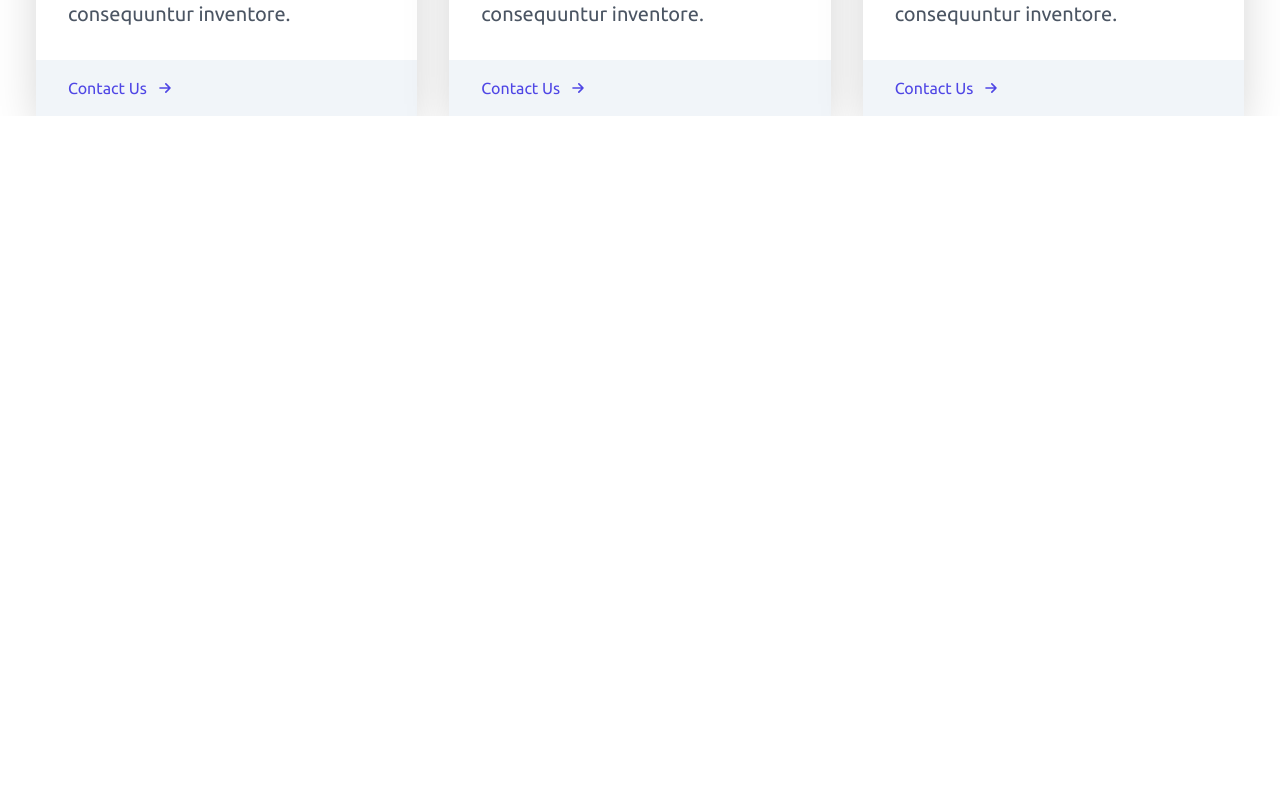
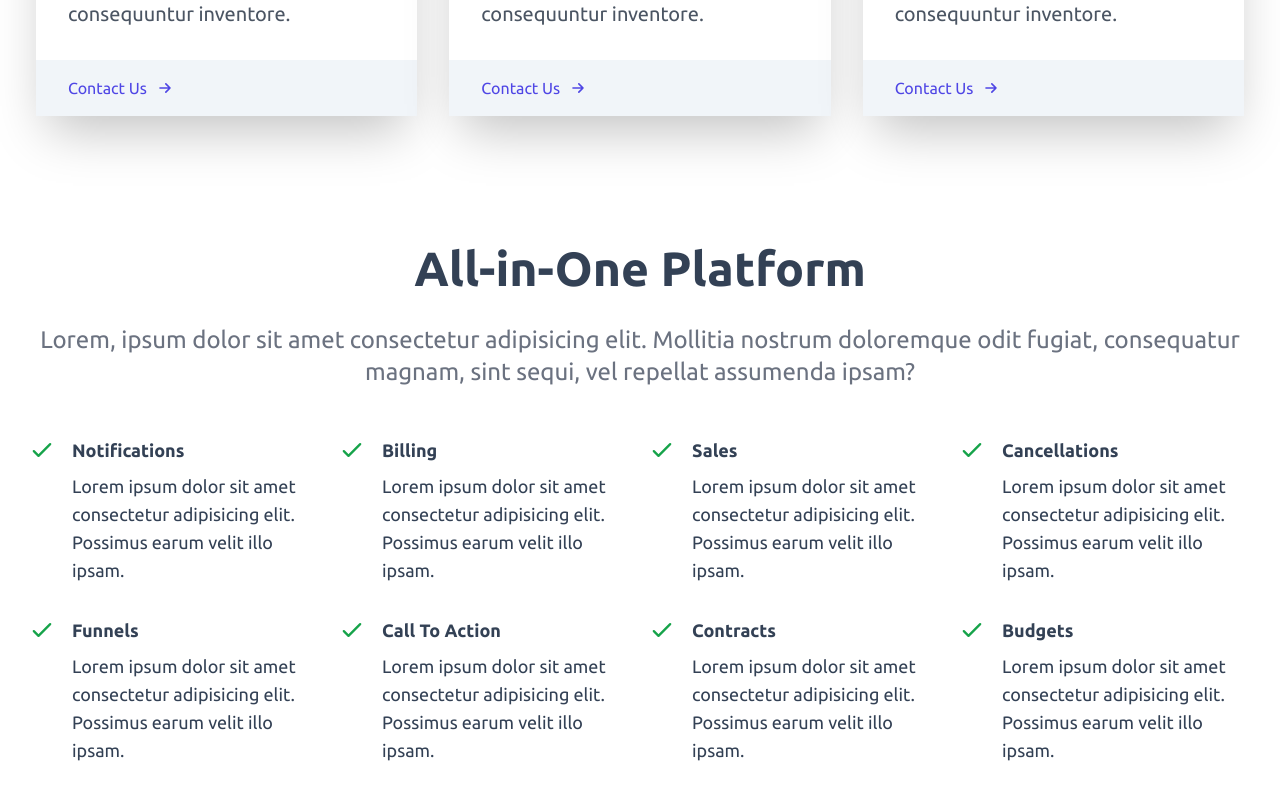
Before and after one commit to thes3interdev/slp-mawingu-website, a React (Vite) app: page / in a window 1280 px wide. Shown: the part 2114-2914 px from the top of the page. Before the commit the page ends 2230 px from the top, so only its background shows below. Built offline with nearby package versions, Linux system fonts and the light colour scheme.

Commit message:
feat: platform section.

```diff
--- /dev/null
+++ b/src/components/SectionPlatform.jsx
@@ -0,0 +1,125 @@
+import { CheckIcon } from '@heroicons/react/outline';
+import React from 'react';
+
+const SectionPlatform = () => {
+	return (
+		<div className="my-32 w-full">
+			<div className="mx-auto max-w-[1240px] px-2">
+				<h2 className="text-center text-5xl font-bold">All-in-One Platform</h2>
+				<p className="py-8 text-center text-2xl text-gray-500">
+					Lorem, ipsum dolor sit amet consectetur adipisicing elit. Mollitia nostrum
+					doloremque odit fugiat, consequatur magnam, sint sequi, vel repellat assumenda
+					ipsam?
+				</p>
+
+				<div className="grid gap-4 py-4 sm:grid-cols-2 lg:grid-cols-4">
+					<div className="flex">
+						<div>
+							<CheckIcon className="mr-4 h-7 w-7 text-green-600" />
+						</div>
+						<div>
+							<h3 className="text-lg font-bold">Notifications</h3>
+							<p className="pt-2 pb-4 text-lg">
+								Lorem ipsum dolor sit amet consectetur adipisicing elit. Possimus earum
+								velit illo ipsam.
+							</p>
+						</div>
+					</div>
+
+					<div className="flex">
+						<div>
+							<CheckIcon className="mr-4 h-7 w-7 text-green-600" />
+						</div>
+						<div>
+							<h3 className="text-lg font-bold">Billing</h3>
+							<p className="pt-2 pb-4 text-lg">
+								Lorem ipsum dolor sit amet consectetur adipisicing elit. Possimus earum
+								velit illo ipsam.
+							</p>
+						</div>
+					</div>
+
+					<div className="flex">
+						<div>
+							<CheckIcon className="mr-4 h-7 w-7 text-green-600" />
+						</div>
+						<div>
+							<h3 className="text-lg font-bold">Sales</h3>
+							<p className="pt-2 pb-4 text-lg">
+								Lorem ipsum dolor sit amet consectetur adipisicing elit. Possimus earum
+								velit illo ipsam.
+							</p>
+						</div>
+					</div>
+
+					<div className="flex">
+						<div>
+							<CheckIcon className="mr-4 h-7 w-7 text-green-600" />
+						</div>
+						<div>
+							<h3 className="text-lg font-bold">Cancellations</h3>
+							<p className="pt-2 pb-4 text-lg">
+								Lorem ipsum dolor sit amet consectetur adipisicing elit. Possimus earum
+								velit illo ipsam.
+							</p>
+						</div>
+					</div>
+
+					<div className="flex">
+						<div>
+							<CheckIcon className="mr-4 h-7 w-7 text-green-600" />
+						</div>
+						<div>
+							<h3 className="text-lg font-bold">Funnels</h3>
+							<p className="pt-2 pb-4 text-lg">
+								Lorem ipsum dolor sit amet consectetur adipisicing elit. Possimus earum
+								velit illo ipsam.
+							</p>
+						</div>
+					</div>
+
+					<div className="flex">
+						<div>
+							<CheckIcon className="mr-4 h-7 w-7 text-green-600" />
+						</div>
+						<div>
+							<h3 className="text-lg font-bold">Call To Action</h3>
+							<p className="pt-2 pb-4 text-lg">
+								Lorem ipsum dolor sit amet consectetur adipisicing elit. Possimus earum
+								velit illo ipsam.
+							</p>
+						</div>
+					</div>
+
+					<div className="flex">
+						<div>
+							<CheckIcon className="mr-4 h-7 w-7 text-green-600" />
+						</div>
+						<div>
+							<h3 className="text-lg font-bold">Contracts</h3>
+							<p className="pt-2 pb-4 text-lg">
+								Lorem ipsum dolor sit amet consectetur adipisicing elit. Possimus earum
+								velit illo ipsam.
+							</p>
+						</div>
+					</div>
+
+					<div className="flex">
+						<div>
+							<CheckIcon className="mr-4 h-7 w-7 text-green-600" />
+						</div>
+						<div>
+							<h3 className="text-lg font-bold">Budgets</h3>
+							<p className="pt-2 pb-4 text-lg">
+								Lorem ipsum dolor sit amet consectetur adipisicing elit. Possimus earum
+								velit illo ipsam.
+							</p>
+						</div>
+					</div>
+				</div>
+			</div>
+		</div>
+	);
+};
+
+export default SectionPlatform;
--- a/src/components/SectionSupport.jsx
+++ b/src/components/SectionSupport.jsx
@@ -4,7 +4,7 @@ import SupportBgImage from '../assets/support.jpg';
 
 const SectionSupport = () => {
 	return (
-		<div className="mt-24 h-screen w-full">
+		<div className="mt-24 w-full">
 			<div className="absolute h-[700px] w-full bg-gray-900/90">
 				<img
 					src={SupportBgImage}
--- a/src/pages/PageHome.jsx
+++ b/src/pages/PageHome.jsx
@@ -3,6 +3,7 @@ import NavigationHeader from '../components/NavigationHeader';
 import SectionHero from '../components/SectionHero';
 import SectionAbout from '../components/SectionAbout';
 import SectionSupport from '../components/SectionSupport';
+import SectionPlatform from '../components/SectionPlatform';
 
 const PageHome = () => {
 	UtilityTabTitle('Home Page | Superior Software Solutions');
@@ -13,6 +14,7 @@ const PageHome = () => {
 			<SectionHero />
 			<SectionAbout />
 			<SectionSupport />
+			<SectionPlatform />
 		</div>
 	);
 };
```
